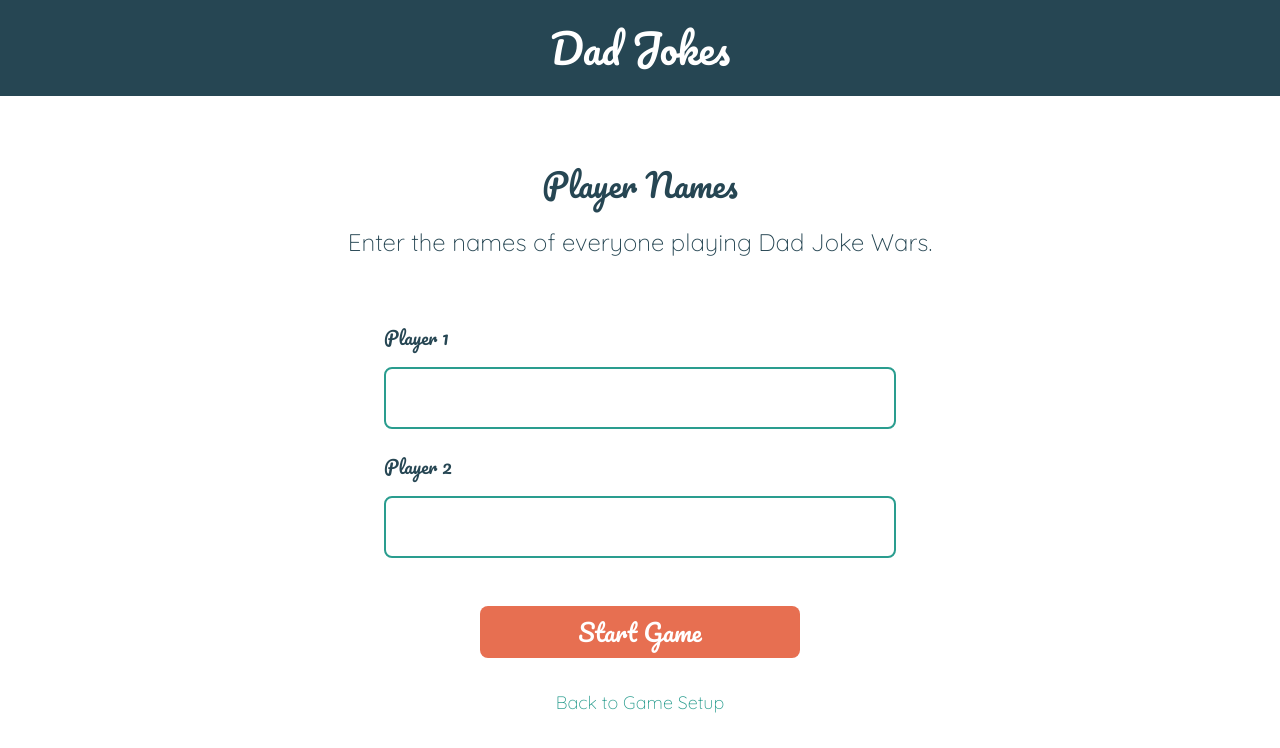
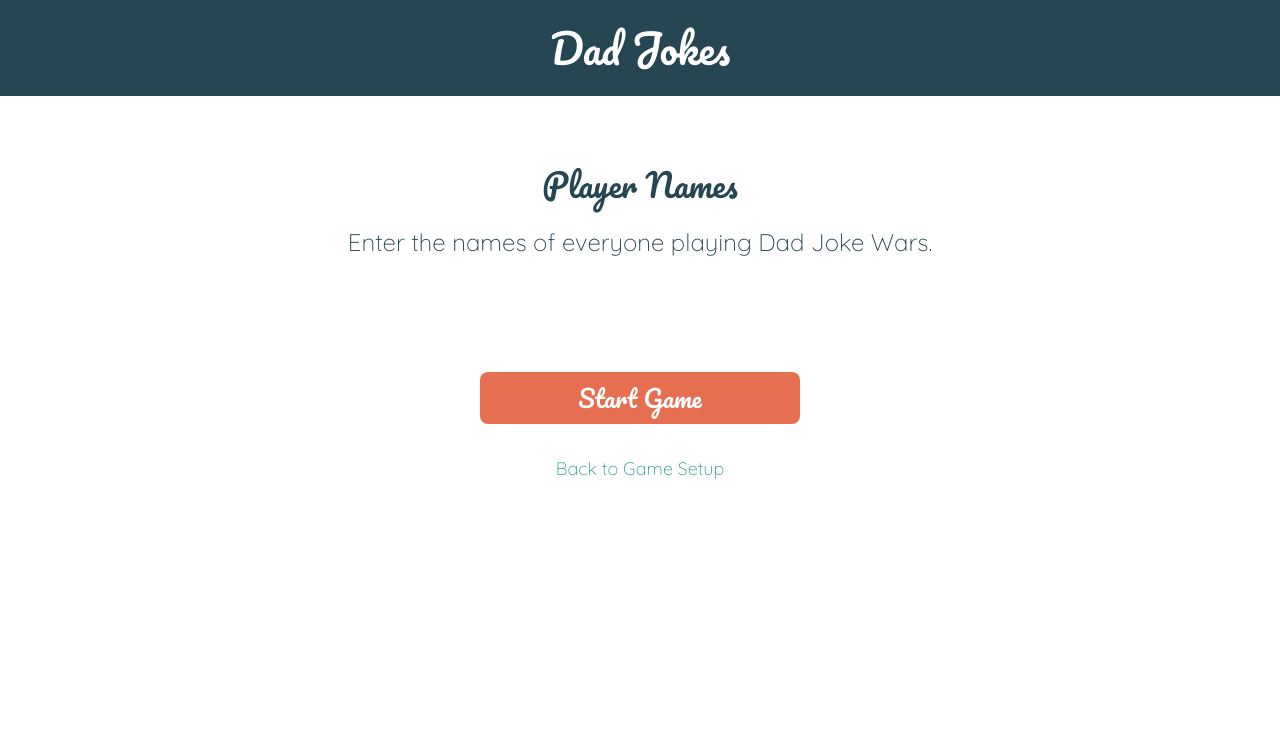
Before and after one commit to MitchellHCrane/dadjokewars, a React (Create React App) app: page /player-names in a window 1280 px wide. Shown: the top 748 px of the page. Built offline with nearby package versions, Linux system fonts and the light colour scheme.

Commit message:
update redux state for players input

```diff
--- a/src/app/store.ts
+++ b/src/app/store.ts
@@ -8,7 +8,7 @@ export const store = configureStore({
   devTools: process.env.REACT_APP_ENV === "DEVELOPMENT",
   middleware: (getDefaultMiddleware) =>
     getDefaultMiddleware({
-      serializableCheck: false,
+      serializableCheck: true,
     }),
 });
 
--- a/src/features/player_names/PlayerNames.tsx
+++ b/src/features/player_names/PlayerNames.tsx
@@ -1,6 +1,26 @@
+import { useSelector } from "react-redux";
 import { Link } from "react-router-dom";
+import type { RootState } from "../../app/store";
 
 function PlayerNames() {
+  const tasks = useSelector((state: RootState) => state.tasks);
+
+  const playerCountInput = tasks.playerCount;
+
+  const playerNameInput = () => {
+    return (
+      <div className="inputContainer">
+        <label htmlFor="playerName" id="gameSetupPlayerP" className="playerP">
+          Player 1
+        </label>
+        <input
+          className="playerNamesInput"
+          name="player name"
+          type="text"
+        ></input>
+      </div>
+    );
+  };
   return (
     <>
       {/* Layout */}
@@ -15,32 +35,7 @@ function PlayerNames() {
           {/* End Page Heading Styles */}
           {/* Player Names  */}
 
-          <div className="inputContainer">
-            <label
-              htmlFor="playerName"
-              id="gameSetupPlayerP"
-              className="playerP"
-            >
-              Player 1
-            </label>
-            <input
-              className="playerNamesInput"
-              name="player name"
-              type="text"
-            ></input>
-          </div>
-
-          <div className="inputContainer">
-            <label
-              htmlFor="playerName"
-              id="gameSetupPlayerP"
-              className="playerP"
-            >
-              Player 2
-            </label>
-
-            <input className="playerNamesInput" type="text"></input>
-          </div>
+          {/* player name inputs here  */}
         </div>
         {/* End Page Content Test*/}
 
```
